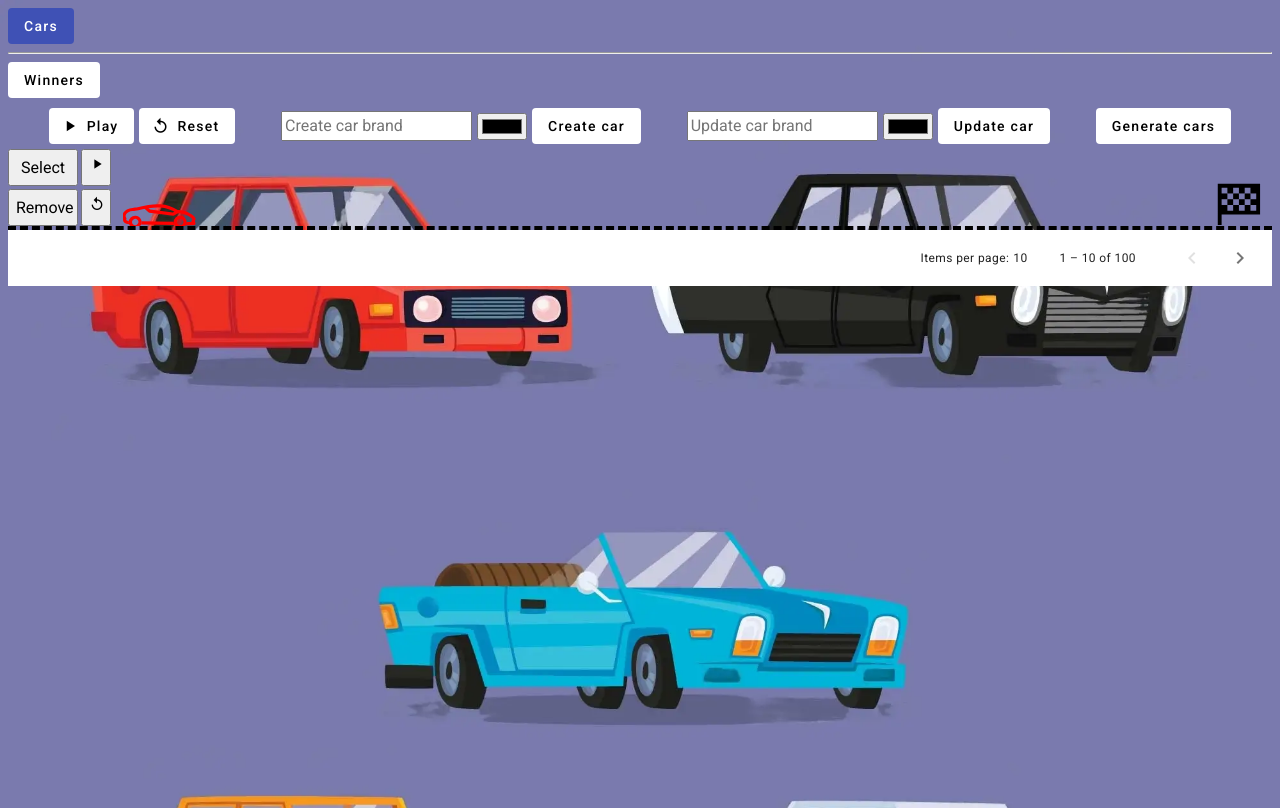
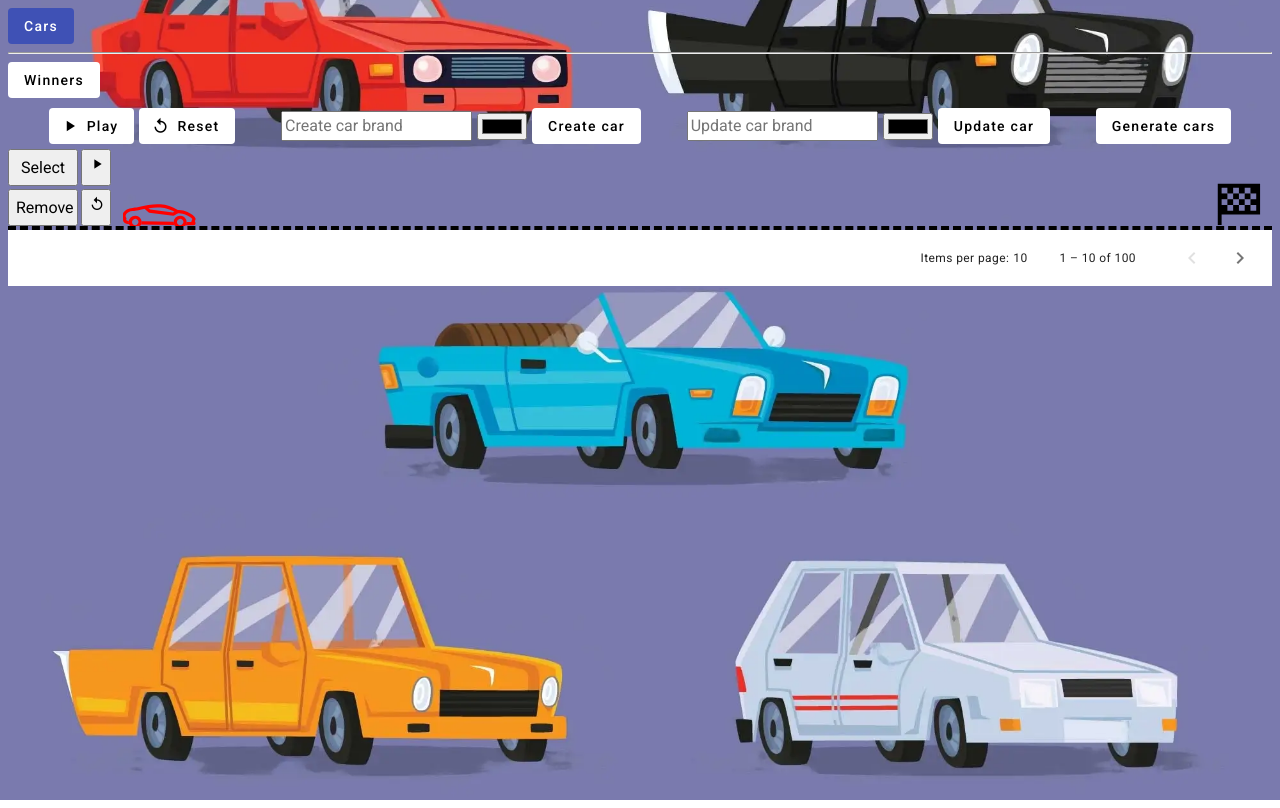
Before and after one commit to vladboisa/AsyncRace, an Angular app: page /garage in a window 1280 px wide. Built offline with nearby package versions, Linux system fonts and the light colour scheme.

Commit message:
chore: remove h100%

```diff
--- a/src/styles.scss
+++ b/src/styles.scss
@@ -5,7 +5,6 @@ html{
     background: url("assets/hero-image.webp") no-repeat center center fixed;
     background-size: cover;
 }
-html, body { height: 100%; }
 body { font-family: Roboto, "Helvetica Neue", sans-serif;
   /* 1. Add accessible line-height */
   line-height: 1.5;
```
